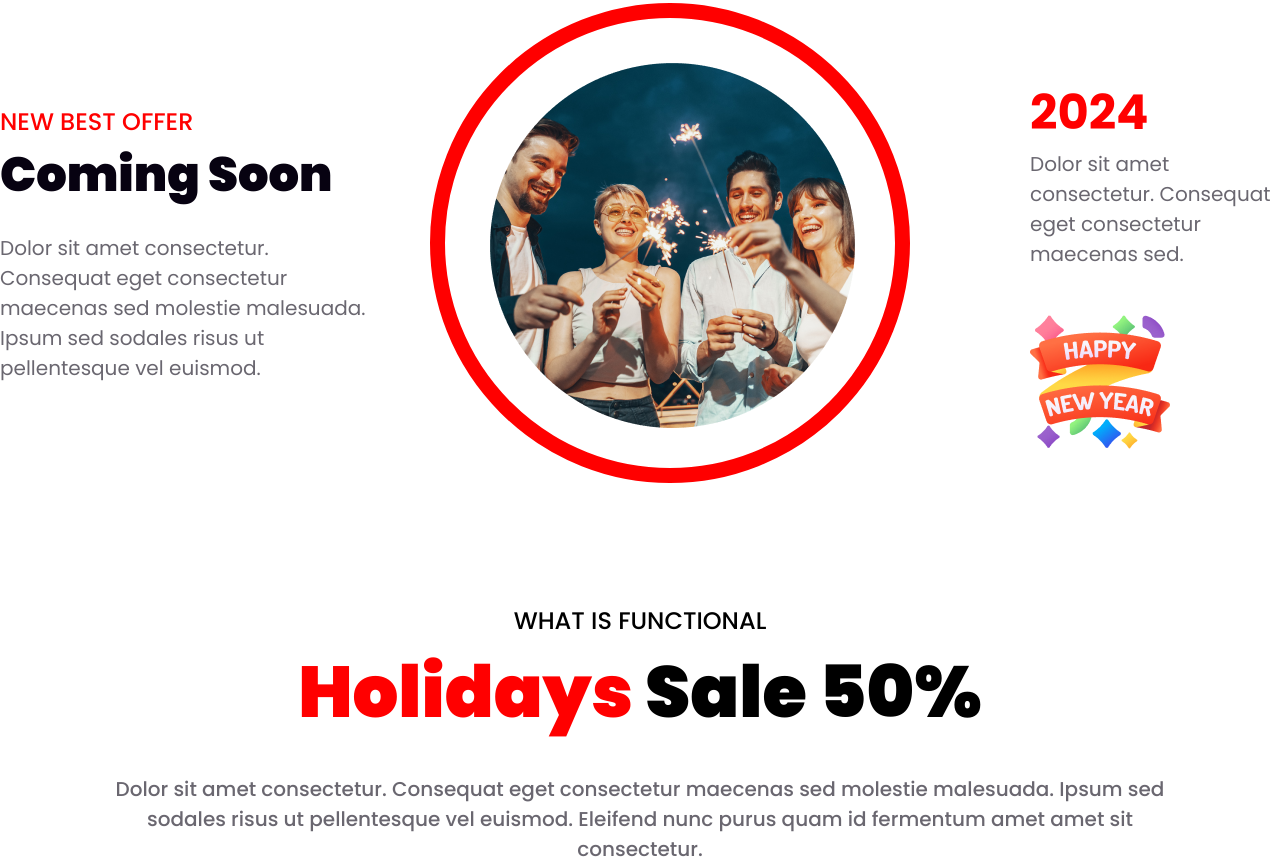
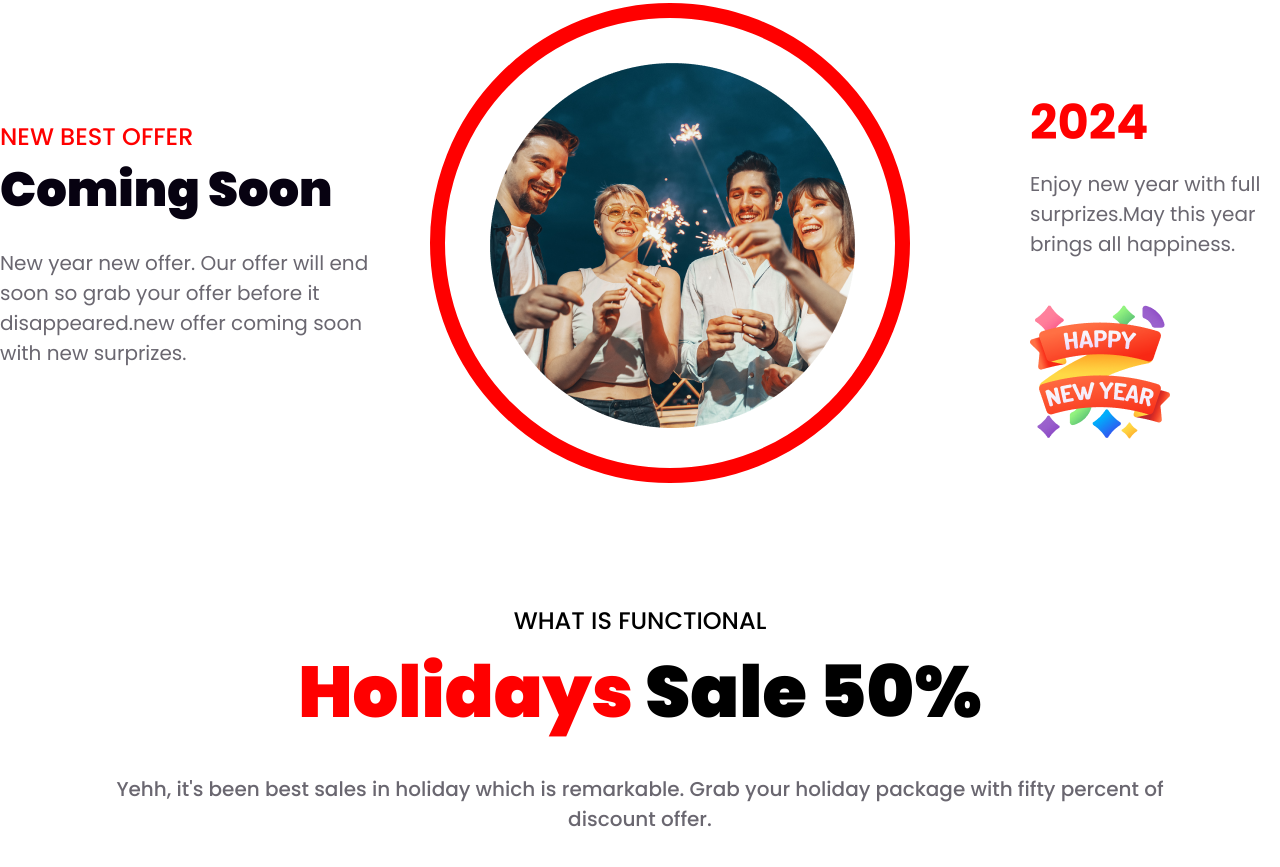
Before and after one commit to arifraj9911/New-Year-Assignment, a plain HTML site: page index.html in a window 1280 px wide. Shown: the part 3122-3989 px from the top of the page. Drawn offline with Linux system fonts and the light colour scheme.

Commit message:
lorem ipsum text edited

```diff
--- a/index.html
+++ b/index.html
@@ -34,9 +34,9 @@
         <div class="welcome-content">
           <h1 class="welcome-title">Welcome to Midnight Party</h1>
           <p class="welcome-description">
-            Dolor sit amet consectetur. Consequat eget consectetur maecenas sed
-            molestie malesuada. Ipsum sed sodales risus ut pellentesque vel
-            euismod.
+            To celebrating new year party come before the party start. Join our
+            party at midnight and enjoy full night with dance and cheers up with
+            others.
           </p>
           <button class="welcome-button btn-style">Join Now</button>
         </div>
@@ -65,9 +65,8 @@
           <h3 class="offer-title primary-color">NEW BEST OFFER</h3>
           <h1 class="offer-heading">Coming Soon</h1>
           <p class="offer-description">
-            Dolor sit amet consectetur. Consequat eget consectetur maecenas sed
-            molestie malesuada. Ipsum sed sodales risus ut pellentesque vel
-            euismod.
+            New year new offer. Our offer will end soon so grab your offer
+            before it disappeared.new offer coming soon with new surprizes.
           </p>
         </div>
         <div class="offer-circle">
@@ -76,7 +75,8 @@
         <div class="offer-date">
           <h3 class="offer-date-title primary-color">2024</h3>
           <p id="offer-date-details" class="offer-date-description">
-            Dolor sit amet consectetur. Consequat eget consectetur maecenas sed.
+            Enjoy new year with full surprizes.May this year brings all
+            happiness.
           </p>
           <img width="140px" height="140px" src="images/Group 96.png" alt="" />
         </div>
@@ -89,10 +89,8 @@
           <span class="primary-color">Holidays</span> Sale 50%
         </div>
         <div class="holiday-description">
-          Dolor sit amet consectetur. Consequat eget consectetur maecenas sed
-          molestie malesuada. Ipsum sed sodales risus ut pellentesque vel
-          euismod. Eleifend nunc purus quam id fermentum amet amet sit
-          consectetur.
+          Yehh, it's been best sales in holiday which is remarkable. Grab your
+          holiday package with fifty percent of discount offer.
         </div>
         <div class="holiday-reward-box">
           <img
@@ -116,9 +114,8 @@
         <h3 class="portfolio-title primary-color">THE BEST GIFTS</h3>
         <h1 class="portfolio-heading">Our Awesome Portfolio</h1>
         <p class="portfolio-description">
-          Dolor sit amet consectetur. Consequat eget consectetur maecenas sed
-          molestie malesuada. Ipsum sed sodales risus ut pellentesque vel
-          euismod.
+          Just look at our portfolio that will show you various types of
+          beautiful product.
         </p>
         <div class="portfolio-container">
           <img
@@ -165,9 +162,8 @@
         <img src="images/Group 61.png" alt="newsletter" />
         <h1 class="newsletter-title">Subscribe Newsletter</h1>
         <p class="newsletter-description">
-          Dolor sit amet consectetur. Consequat eget consectetur maecenas sed
-          molestie malesuada. Ipsum sed sodales risus ut pellentesque vel
-          euismod.
+          newsletter helps you to communicate with us so easily and it also help
+          you to reach your message to us or your feedback.
         </p>
         <div class="input-button">
           <input type="text" placeholder="user@gmail.com" id="search-input" />
--- a/styles/style.css
+++ b/styles/style.css
@@ -196,11 +196,11 @@ main {
 .offer-date-title {
   font-size: 48px;
   font-weight: 700;
-  margin-bottom: 0px;
+  margin-bottom: 10px;
 }
 
 #offer-date-details {
-  margin-top: 0px;
+  margin-top: 10px;
   margin-bottom: 43px;
 }
 
```
